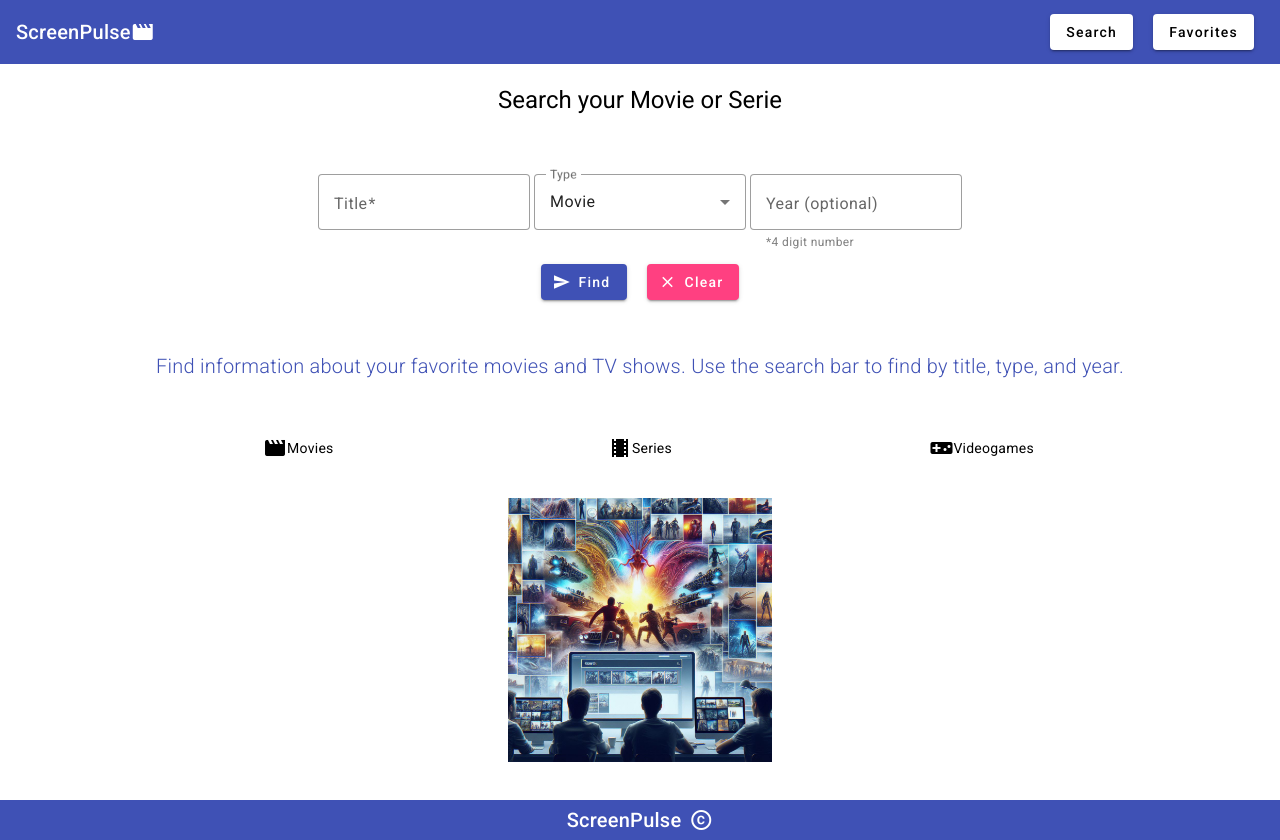
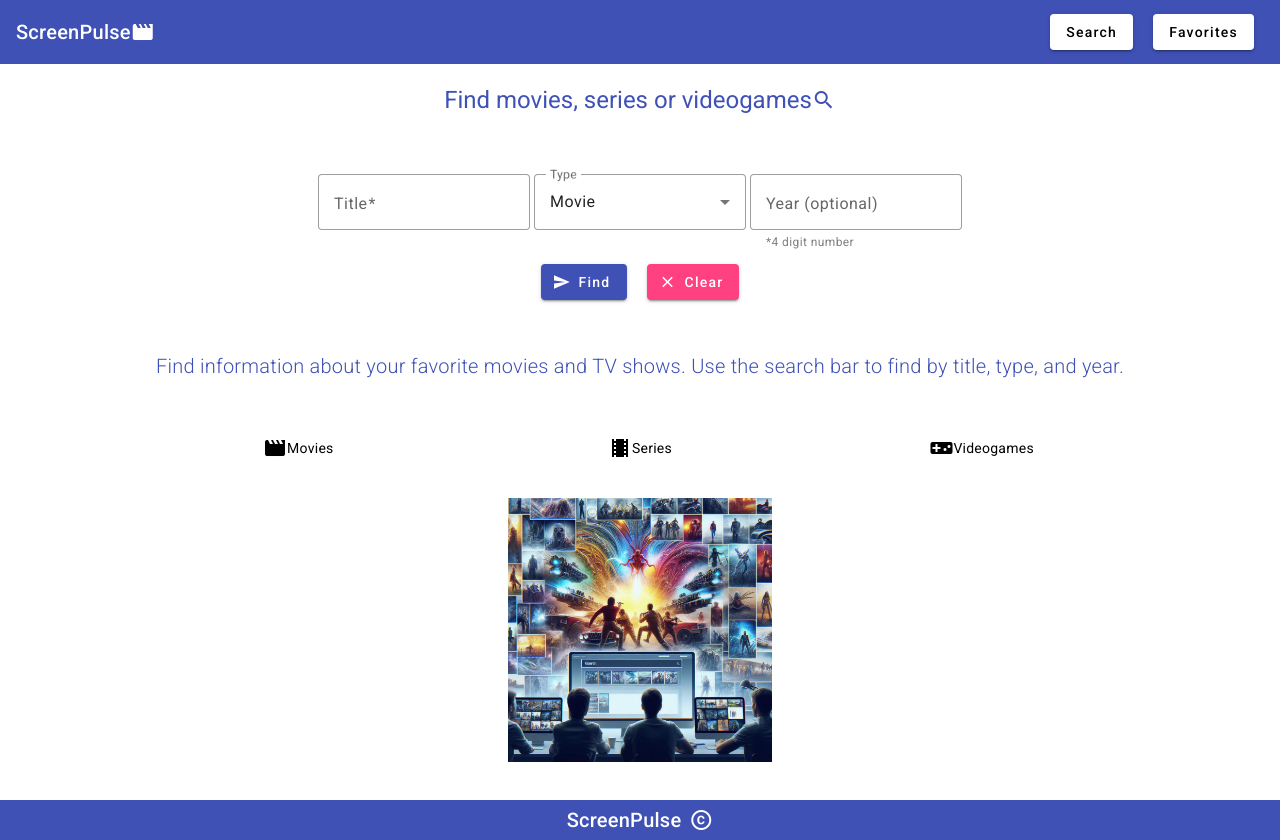
Before and after one commit to EduGese/ScreenPulse-frontApp, an Angular app: page / in a window 1280 px wide. Built offline with nearby package versions, Linux system fonts and the light colour scheme.

Commit message:
Add font styles to search and favorites title pages

```diff
--- a/src/app/favorites/pages/favorites.component.css
+++ b/src/app/favorites/pages/favorites.component.css
@@ -21,3 +21,12 @@ mat-form-field{
 button{
     margin: 10px;
 }
+.title{
+    color: #3F51B5;
+    font-weight: 300;
+}
+.center-content {
+    display: flex;
+    align-items: center;
+    justify-content: center;
+  }
--- a/src/app/favorites/pages/favorites.component.html
+++ b/src/app/favorites/pages/favorites.component.html
@@ -1,5 +1,13 @@
 <app-navbar></app-navbar>
-<h1>Favorites</h1>
+<div class="title">
+  <h1>
+    <span class="center-content">
+      Favorites
+      <mat-icon>favorites</mat-icon>
+    </span>
+  </h1>
+</div>
+
 <div class="filter-container">
   <form>
 
--- a/src/app/search/pages/search.component.css
+++ b/src/app/search/pages/search.component.css
@@ -28,3 +28,12 @@ h2{
   color: #3F51B5;
   font-weight: 300;
 }
+.title{
+  color: #3F51B5;
+  font-weight: 300;
+}
+.center-content {
+  display: flex;
+  align-items: center;
+  justify-content: center;
+}
--- a/src/app/search/pages/search.component.html
+++ b/src/app/search/pages/search.component.html
@@ -1,5 +1,12 @@
 <app-navbar></app-navbar>
-<h1>Search your Movie or Serie</h1>
+<div class="title">
+  <h1>
+    <span class="center-content">
+      Find movies, series or videogames
+      <mat-icon>search</mat-icon>
+    </span>
+  </h1>
+</div>
 <div class="filter-container">
 
 
```
